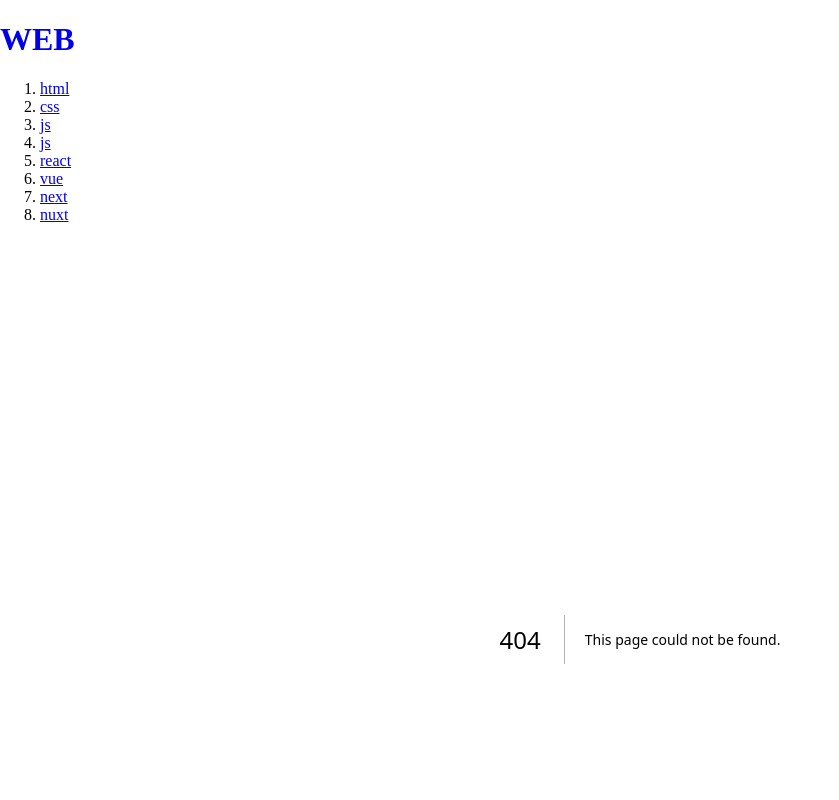
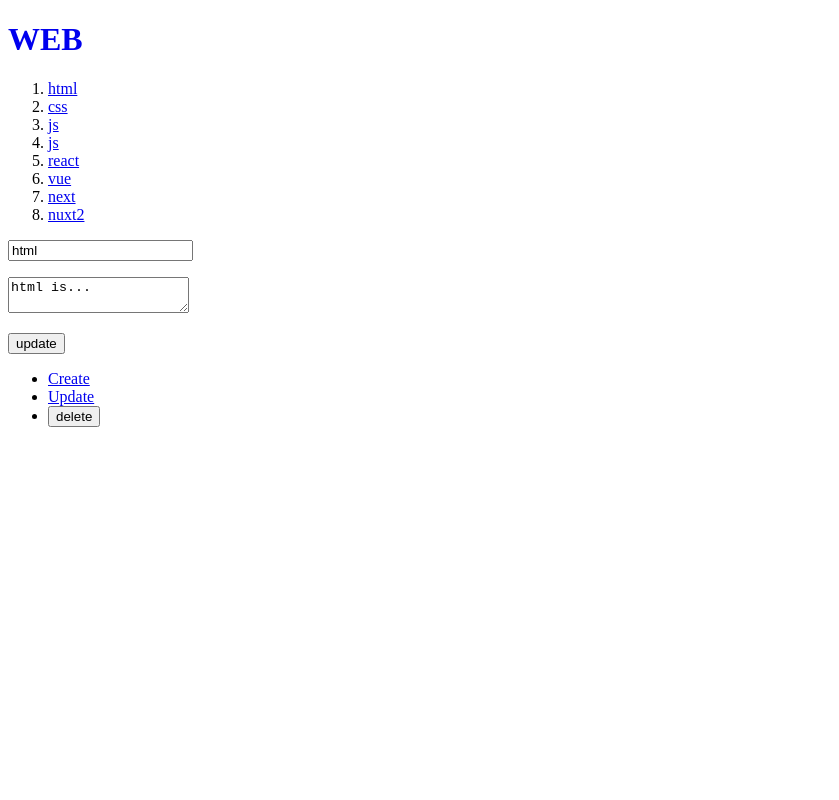
Before and after one commit to psmin77/opentutorials-next-app, a Next.js app: page /update/1 in a window 1280 px wide. Before the commit this address had no page. Shown: the top 800 px of the page, without its empty margins (0-839 px from the left). Built offline with nearby package versions, Linux system fonts and the light colour scheme; data requests are answered from the project's data file.

Commit message:
feat: update

```diff
--- a/db.json
+++ b/db.json
@@ -1,56 +1,56 @@
 {
   "topics": [
     {
-      "id": 1,
+      "id": "1",
       "title": "html",
       "body": "html is..."
     },
     {
-      "id": 2,
+      "id": "2",
       "title": "css",
       "body": "css is..."
     },
     {
       "title": "js",
       "body": "js is...",
-      "id": 3
+      "id": "3"
     },
     {
       "title": "js",
       "body": "js is...",
-      "id": 4
+      "id": "4"
     },
     {
       "title": "react",
       "body": "react is...",
-      "id": 5
+      "id": "5"
     },
     {
       "title": "vue",
       "body": "vue is...",
-      "id": 6
+      "id": "6"
     },
     {
       "title": "next",
       "body": "next is...",
-      "id": 7
+      "id": "7"
     },
     {
-      "title": "nuxt",
-      "body": "nuxt..",
-      "id": 8
+      "title": "nuxt2",
+      "body": "nuxt..2",
+      "id": "8"
     }
   ],
   "posts": [
     {
-      "id": 1,
+      "id": "1",
       "title": "json-server",
       "author": "typicode"
     }
   ],
   "comments": [
     {
-      "id": 1,
+      "id": "1",
       "body": "some comment",
       "postId": 1
     }
--- a/src/app/Control.js
+++ b/src/app/Control.js
@@ -5,7 +5,7 @@
 export function Control() {
   const params = useParams();
   const id = params.id;
-  console.log("params id: ", id);
+  console.log("Control.js > params.id: ", id);
 
   return (
     <ul>
@@ -15,7 +15,7 @@
       {id ? (
         <>
           <li>
-            <Link href="/update/1">Update</Link>
+            <Link href={`/update/${id}`}>Update</Link>
           </li>
           <li>
             <input type="button" value="delete" />
--- /dev/null
+++ b/src/app/update/[id]/page.js
@@ -0,0 +1,67 @@
+"use client";
+import { useRouter, useParams } from "next/navigation";
+import { useEffect, useState } from "react";
+
+export default function Update() {
+  const router = useRouter();
+  const params = useParams();
+  const id = params.id;
+
+  const [title, setTitle] = useState("");
+  const [body, setBody] = useState("");
+
+  useEffect(() => {
+    fetch(`http://localhost:9999/topics/${id}`)
+      .then((resp) => resp.json())
+      .then((result) => {
+        setTitle(result.title);
+        setBody(result.body);
+      });
+  }, []);
+
+  return (
+    <form
+      onSubmit={(event) => {
+        event.preventDefault();
+        setTitle(event.target.title.value);
+        setBody(event.target.body.value);
+
+        const options = {
+          method: "PATCH",
+          headers: {
+            "Content-Type": "application/json",
+          },
+          body: JSON.stringify({ title, body }),
+        };
+
+        fetch(`http://localhost:9999/topics/${id}`, options)
+          .then((resp) => resp.json())
+          .then((result) => {
+            router.push(`/read/${id}`);
+            router.refresh();
+          });
+      }}
+    >
+      <p>
+        <input
+          type="text"
+          name="title"
+          placeholder="title"
+          value={title}
+          onChange={(e) => setTitle(e.target.value)}
+        />
+      </p>
+      <p>
+        <textarea
+          name="body"
+          placeholder="body"
+          value={body}
+          onChange={(e) => setBody(e.target.value)}
+        />
+      </p>
+      <p>
+        <input type="submit" value="update" />
+      </p>
+    </form>
+  );
+}
```
